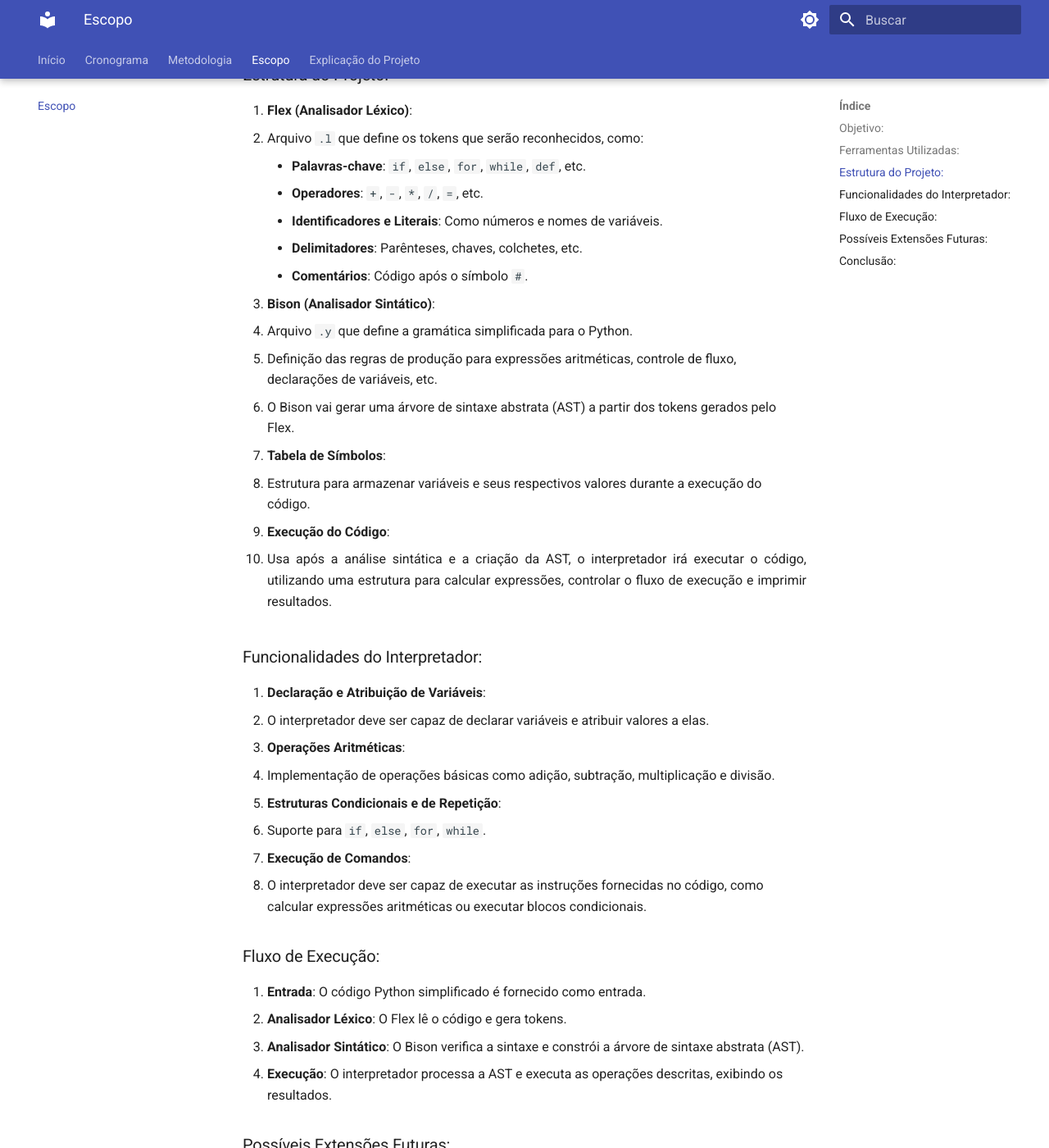
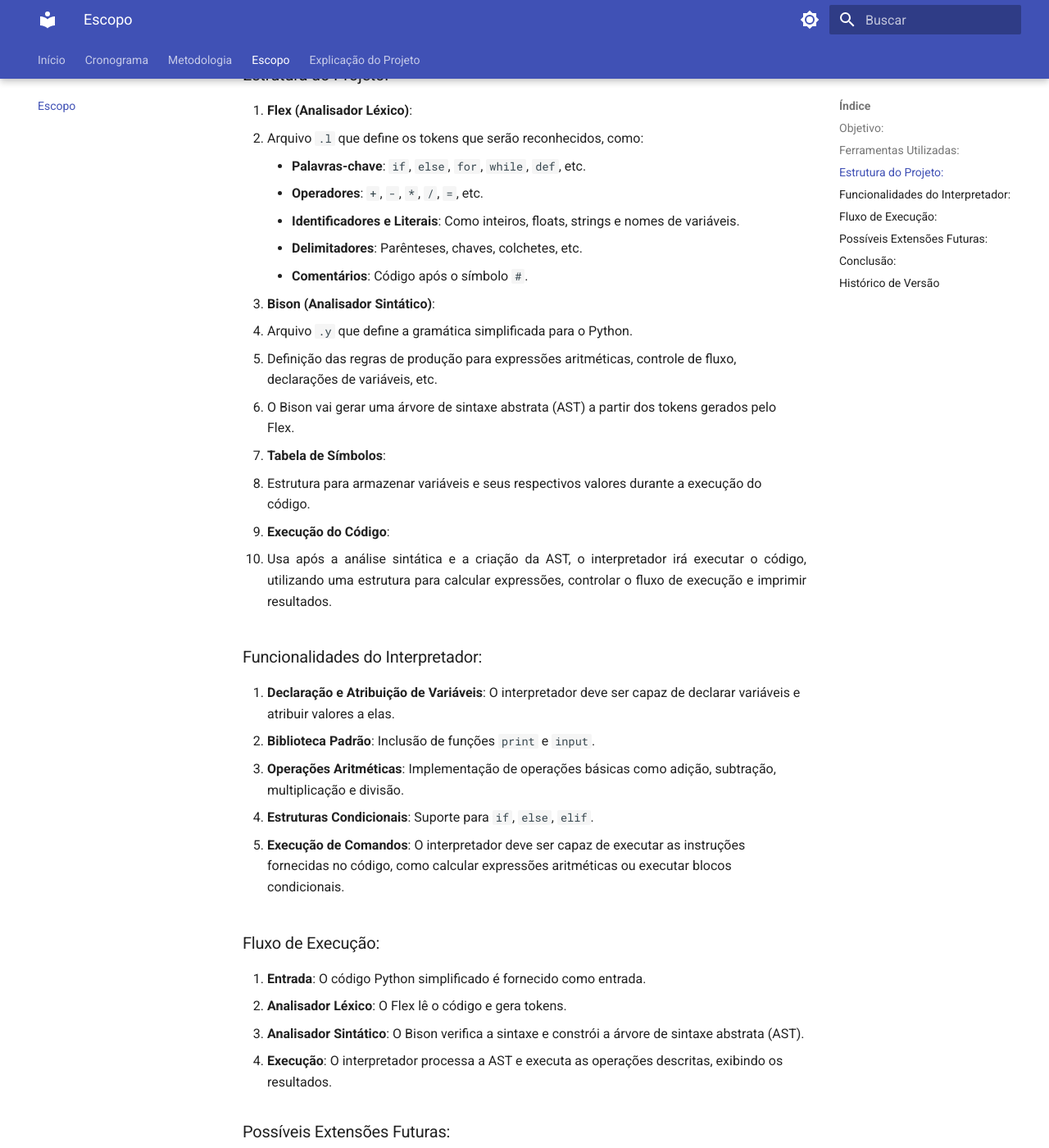
Before and after one commit to Frans6/Trab_Compiladores, an MkDocs documentation site: the page built from docs/escopo.md, in a window 1280 px wide and 1400 px high, scrolled down 520 px. Shown: the whole window at 82% size. Built offline with MkDocs 1.6.1 and Material for MkDocs 9.7.7, drawn with Linux system fonts in a browser that asks for light colours; some of the changed text lies outside the part shown.

Commit message:
docs: correção de inconsistências no projeto (laços de repetição no escopo e print fora)

```diff
--- a/docs/escopo.md
+++ b/docs/escopo.md
@@ -1,7 +1,7 @@
 # Escopo do Projeto
 
 ### Objetivo:
-Desenvolver um interpretador simplificado para um subconjunto da linguagem Python, utilizando **Flex** para análise léxica e **Bison** para análise sintática. O interpretador será capaz de executar operações básicas como atribuições de variáveis, expressões aritméticas e controle de fluxo com estruturas condicionais e de repetição.
+Desenvolver um interpretador simplificado para um subconjunto da linguagem Python, utilizando **Flex** para análise léxica e **Bison** para análise sintática. O interpretador será capaz de executar operações básicas como atribuições de variáveis, expressões aritméticas e controle de fluxo com estruturas condicionais.
 
 ### Ferramentas Utilizadas:
 - **Flex**: Para gerar o analisador léxico, que identificará e classificará os tokens no código Python.
@@ -13,7 +13,7 @@ Desenvolver um interpretador simplificado para um subconjunto da linguagem Pytho
    - Arquivo `.l` que define os tokens que serão reconhecidos, como:
      - **Palavras-chave**: `if`, `else`, `for`, `while`, `def`, etc.
      - **Operadores**: `+`, `-`, `*`, `/`, `=`, etc.
-     - **Identificadores e Literais**: Como números e nomes de variáveis.
+     - **Identificadores e Literais**: Como inteiros, floats, strings e nomes de variáveis.
      - **Delimitadores**: Parênteses, chaves, colchetes, etc.
      - **Comentários**: Código após o símbolo `#`.
 
@@ -31,16 +31,17 @@ Desenvolver um interpretador simplificado para um subconjunto da linguagem Pytho
 ### Funcionalidades do Interpretador:
 
 1. **Declaração e Atribuição de Variáveis**:
-   - O interpretador deve ser capaz de declarar variáveis e atribuir valores a elas.
+    O interpretador deve ser capaz de declarar variáveis e atribuir valores a elas.
+2. **Biblioteca Padrão**:
+    Inclusão de funções `print` e `input`.
+3. **Operações Aritméticas**:
+    Implementação de operações básicas como adição, subtração, multiplicação e divisão.
 
-2. **Operações Aritméticas**:
-   - Implementação de operações básicas como adição, subtração, multiplicação e divisão.
+4. **Estruturas Condicionais**:
+    Suporte para `if`, `else`, `elif`.
 
-3. **Estruturas Condicionais e de Repetição**:
-   - Suporte para `if`, `else`, `for`, `while`.
-
-4. **Execução de Comandos**:
-   - O interpretador deve ser capaz de executar as instruções fornecidas no código, como calcular expressões aritméticas ou executar blocos condicionais.
+5. **Execução de Comandos**:
+    O interpretador deve ser capaz de executar as instruções fornecidas no código, como calcular expressões aritméticas ou executar blocos condicionais.
 
 ### Fluxo de Execução:
 
@@ -53,8 +54,17 @@ Desenvolver um interpretador simplificado para um subconjunto da linguagem Pytho
 
 - Suporte a **funções**: Implementação de funções e chamadas de funções.
 - Suporte a **objetos**: Adição de classes e manipulação de objetos.
-- **Biblioteca Padrão**: Inclusão de funções como `print`, `input`, etc.
 - **Erros e Depuração**: Melhorias no tratamento de erros e na geração de mensagens de depuração.
 
 ### Conclusão:
 <p align="justify"> &emsp;&emsp;Este projeto oferece uma excelente oportunidade para aprender sobre os fundamentos da construção de compiladores e interpretadores, utilizando ferramentas como Flex e Bison. O interpretador construído permitirá a execução de um código Python simplificado, com uma estrutura que pode ser expandida para incluir funcionalidades mais complexas no futuro.</p>
+
+---
+
+## Histórico de Versão
+
+| Versão | Data          | Descrição                          | Autor(es)     |
+| ------ | ------------- | ---------------------------------- | ------------- |
+| `0.1`  |  27/04/2025 |  Criação do GitPages do grupo | Jefferson |
+| `1.0`  |  27/04/2025 |  Criação da página "Escopo" contendo informações sobre o escopo do projeto | Letícia |
+| `1.1`  |  28/04/2025 |  Ajustes e correções em inconsistências no documento | Arthur |
```
